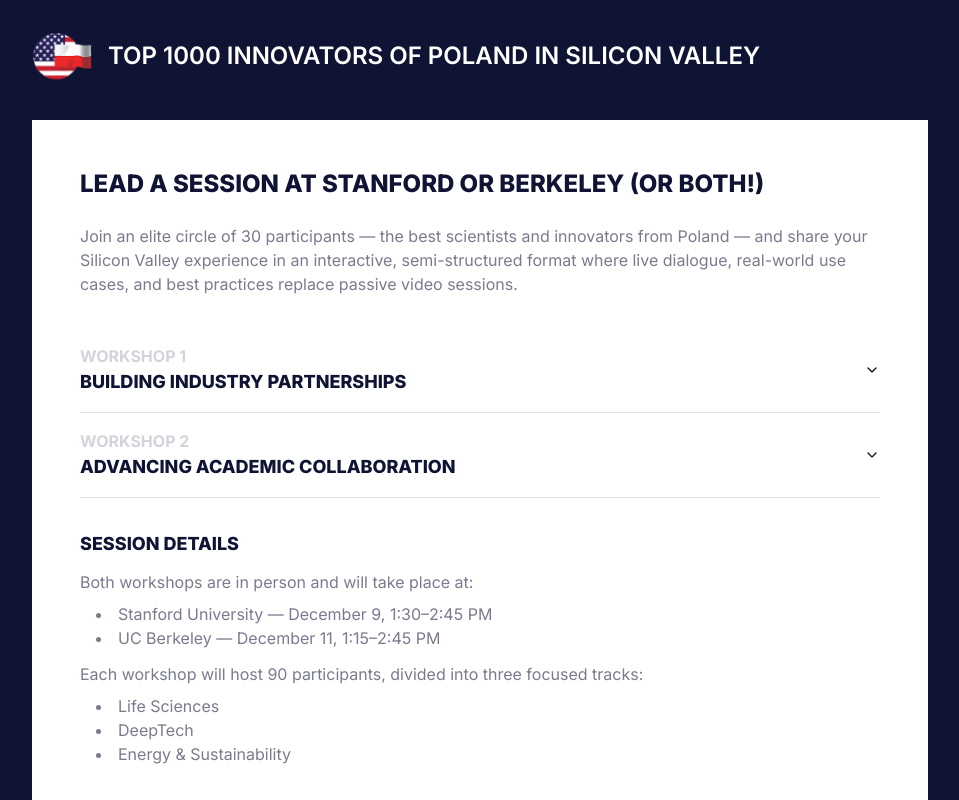
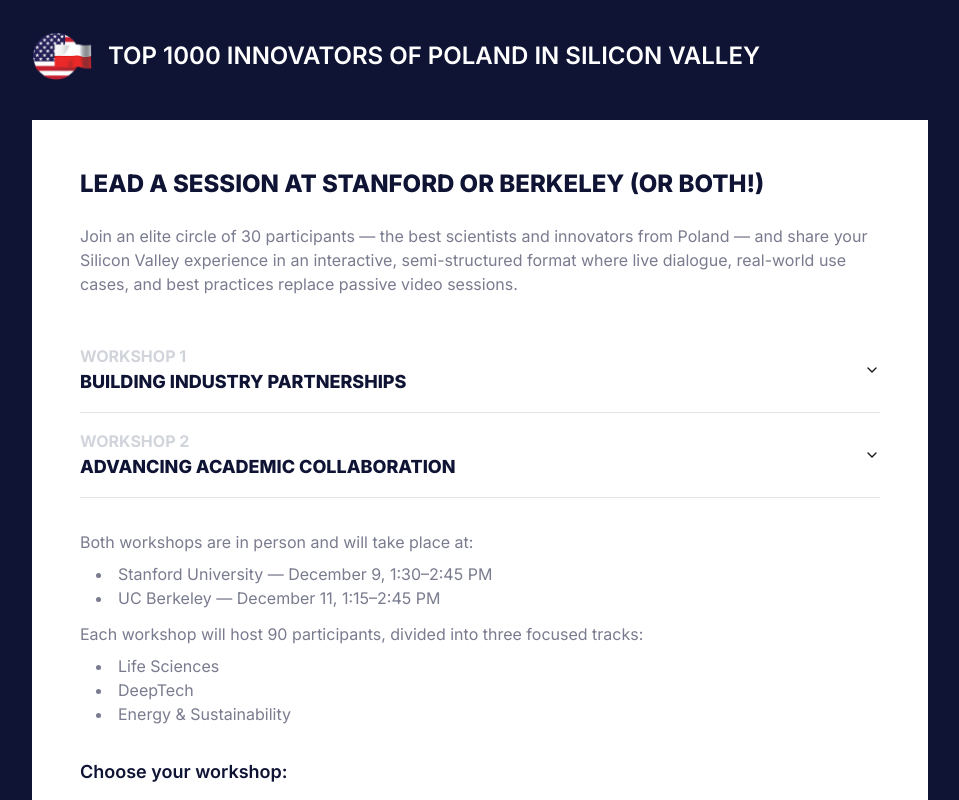
Before and after one commit to hackingequilibrium/poland-top-1000-innovators-program, a React (Vite) app: page /lead-session in a window 1280 px wide. Shown: the top 800 px of the page, without its empty margins (160-1119 px from the left). Built offline with nearby package versions, Linux system fonts and the light colour scheme; the HTML template or start-up script is replaced by a standard one.

Commit message:
Remove Session Details heading
Remove the "Session Details" heading from LeadSession.tsx while keeping the workshop details content.

```diff
--- a/src/pages/LeadSession.tsx
+++ b/src/pages/LeadSession.tsx
@@ -145,9 +145,6 @@ const LeadSession = () => {
               </Accordion>
 
               <div className="mb-8">
-                <h3 className="font-inter font-extrabold text-base md:text-lg text-[#0F1435] mb-3 uppercase">
-                  Session Details
-                </h3>
                 <p className="font-inter font-light text-sm md:text-base text-[#797B8E] leading-relaxed mb-2">
                   Both workshops are in person and will take place at:
                 </p>
```
